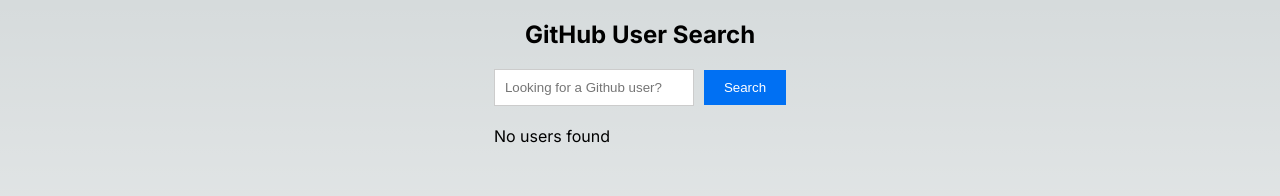
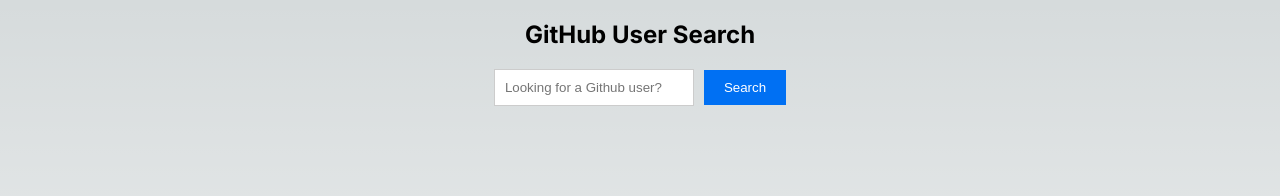
Before and after one commit to s-d-le/github-search, a Next.js app in the folder packages/github-search/: page / in a window 1280 px wide. Shown: the top 196 px of the page. Built offline with nearby package versions, Linux system fonts and the light colour scheme.

Commit message:
null check on query

```diff
--- a/packages/github-search/app/api/search-users/route.ts
+++ b/packages/github-search/app/api/search-users/route.ts
@@ -6,8 +6,11 @@
   const searchParams = request.nextUrl.searchParams;
   const query = searchParams.get("q");
 
-  if (!query) {
-    return NextResponse.json({ error: "Username required" }, { status: 400 });
+  if (query === null) {
+    return NextResponse.json(
+      { error: "Invalid query parameter" },
+      { status: 400 }
+    );
   }
 
   const res = await fetch(
--- a/packages/github-search/components/SearchForm.tsx
+++ b/packages/github-search/components/SearchForm.tsx
@@ -12,10 +12,14 @@
 
 export default function SearchForm() {
   const [error, setError] = useState<string | null>(null);
-  const [users, setUsers] = useState<GitHubUser[]>([]);
+  const [users, setUsers] = useState<GitHubUser[] | null>(null);
   const [isLoading, setIsLoading] = useState<boolean>(false);
 
-  const { register, handleSubmit } = useForm<FormInputs>();
+  const {
+    register,
+    handleSubmit,
+    formState: { errors: formErrors },
+  } = useForm<FormInputs>();
 
   const onSubmit: SubmitHandler<FormInputs> = async (data) => {
     setIsLoading(true);
@@ -32,6 +36,16 @@
     } finally {
       setIsLoading(false);
     }
+  };
+
+  const renderContent = () => {
+    if (formErrors.username)
+      return <p className={styles.error}>{formErrors.username.message}</p>;
+    if (isLoading) return <p>Loading...</p>;
+    if (error) return <p className={styles.error}>{error}</p>;
+    if (users && users.length > 0) return <UsersList users={users} />;
+    if (users && users.length === 0) return <p>No users found</p>;
+    return null;
   };
 
   return (
@@ -51,14 +65,7 @@
         </button>
       </form>
 
-      {error && <p className={styles.error}>{error}</p>}
-      {isLoading ? (
-        <p>Loading...</p>
-      ) : users.length > 0 ? (
-        <UsersList users={users} />
-      ) : (
-        <p>No users found</p>
-      )}
+      {renderContent()}
     </div>
   );
 }
--- a/packages/github-search/components/UsersList.tsx
+++ b/packages/github-search/components/UsersList.tsx
@@ -3,13 +3,14 @@
 import styles from "./UsersList.module.css";
 
 interface UsersListProps {
-  users: GitHubUser[];
+  users: GitHubUser[] | null;
 }
 
 export default function UsersList({ users }: UsersListProps) {
   return (
     <ul className={styles.list}>
-      {users.map((user) => (
+      {users &&
+        users.map((user) => (
           <li key={user.id} className={styles.listItem}>
             <Image
               src={user.avatar_url}
```
Lines whose indentation alone changed are shown as unchanged.
